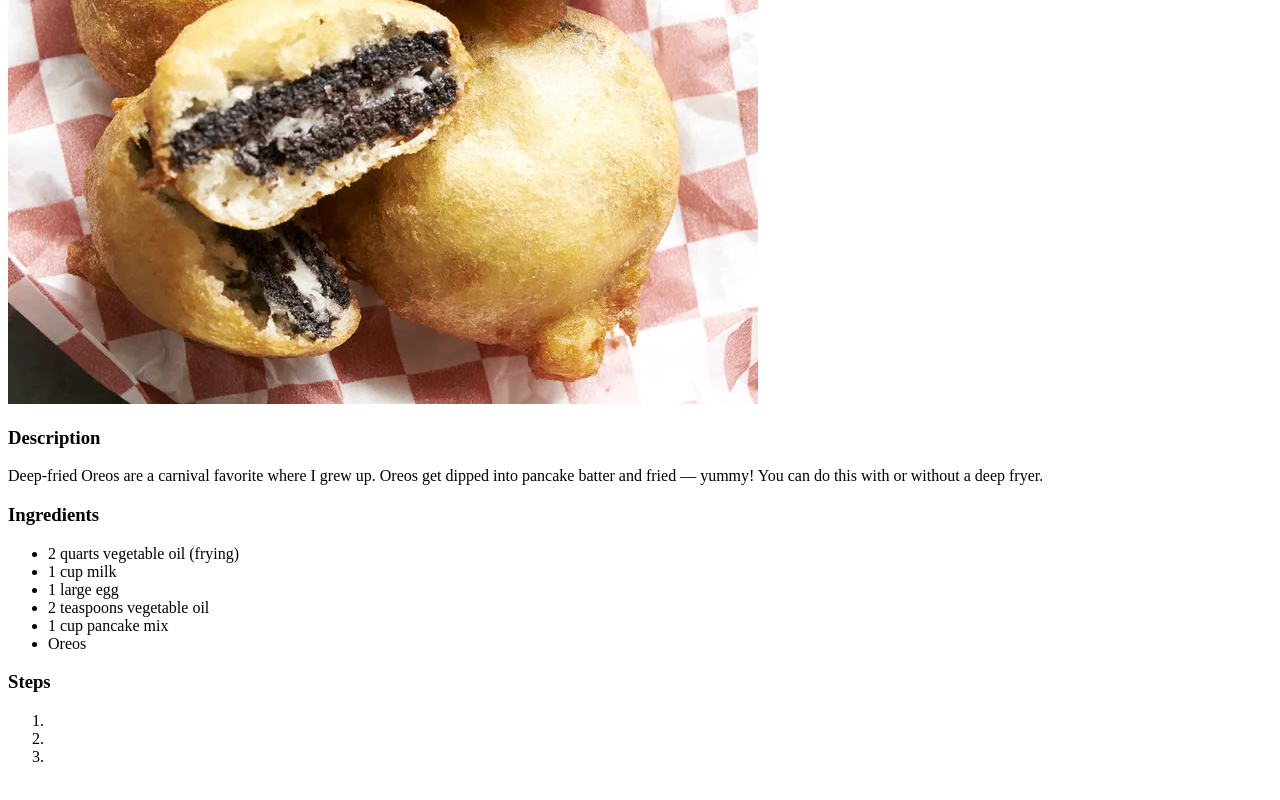
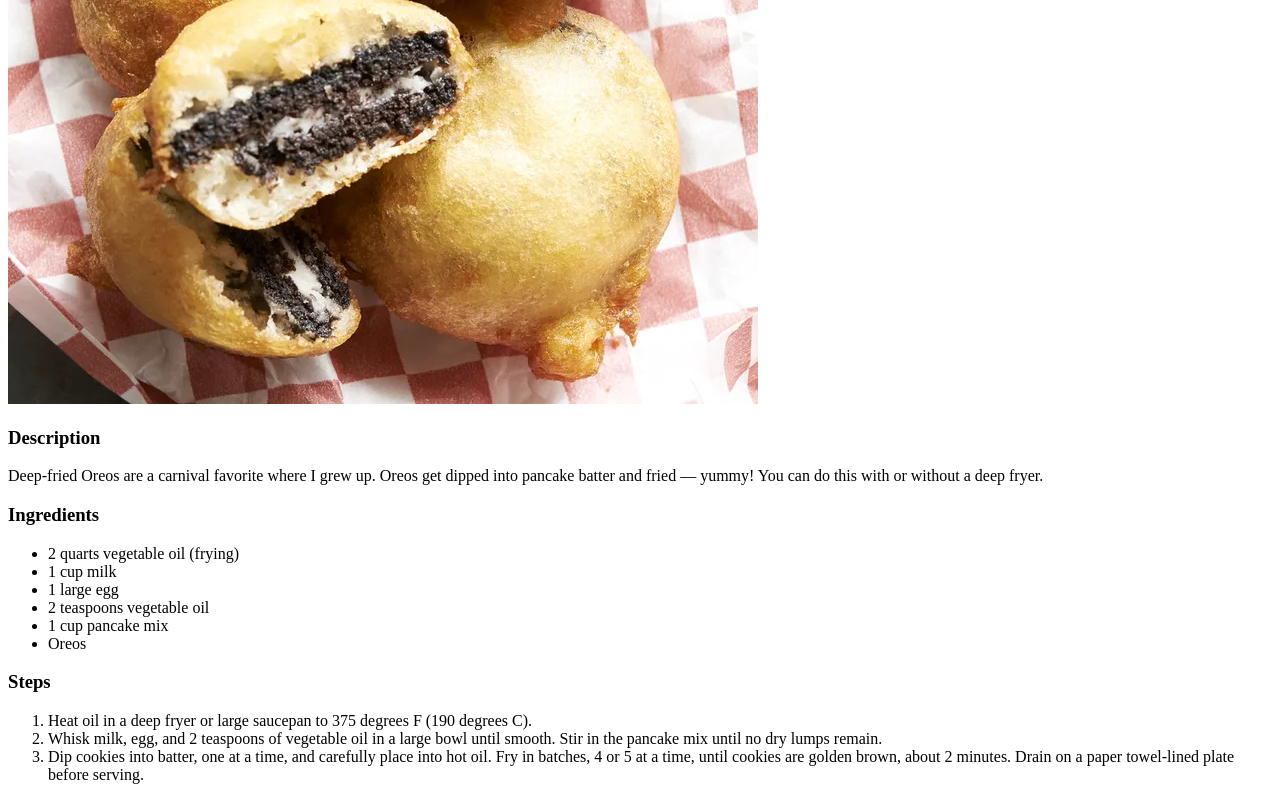
Before and after one commit to uzayeahh/odin-recipes, a plain HTML site: page recipes/deep-fried-oreos.html in a window 1280 px wide. Shown: the part 426-1226 px from the top of the page. Drawn offline with Linux system fonts and the light colour scheme.

Commit message:
add steps to oreos

```diff
--- a/recipes/deep-fried-oreos.html
+++ b/recipes/deep-fried-oreos.html
@@ -21,9 +21,9 @@
     </ul>
     <h3>Steps</h3>
     <ol>
-        <li></li>
-        <li></li>
-        <li></li>
+        <li>Heat oil in a deep fryer or large saucepan to 375 degrees F (190 degrees C).</li>
+        <li>Whisk milk, egg, and 2 teaspoons of vegetable oil in a large bowl until smooth. Stir in the pancake mix until no dry lumps remain.</li>
+        <li>Dip cookies into batter, one at a time, and carefully place into hot oil. Fry in batches, 4 or 5 at a time, until cookies are golden brown, about 2 minutes. Drain on a paper towel-lined plate before serving.</li>
     </ol>
 </body>
 </html>
```
